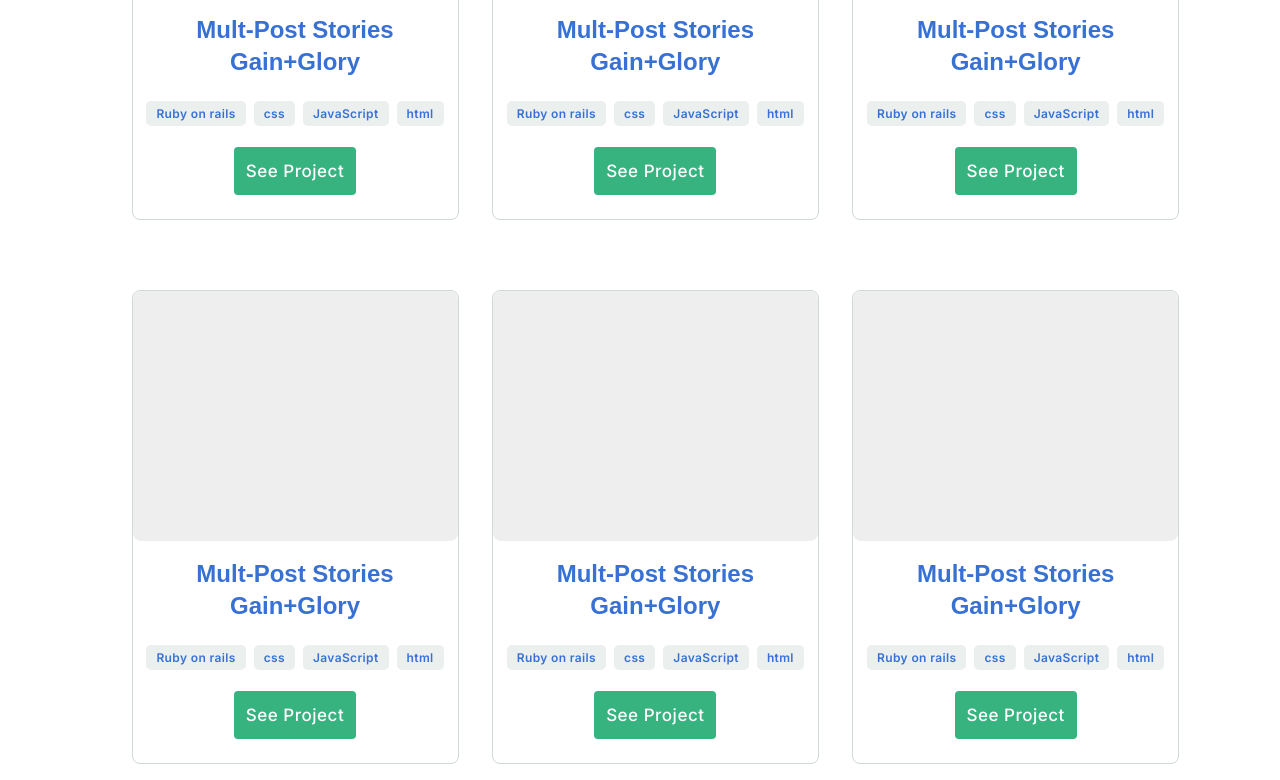
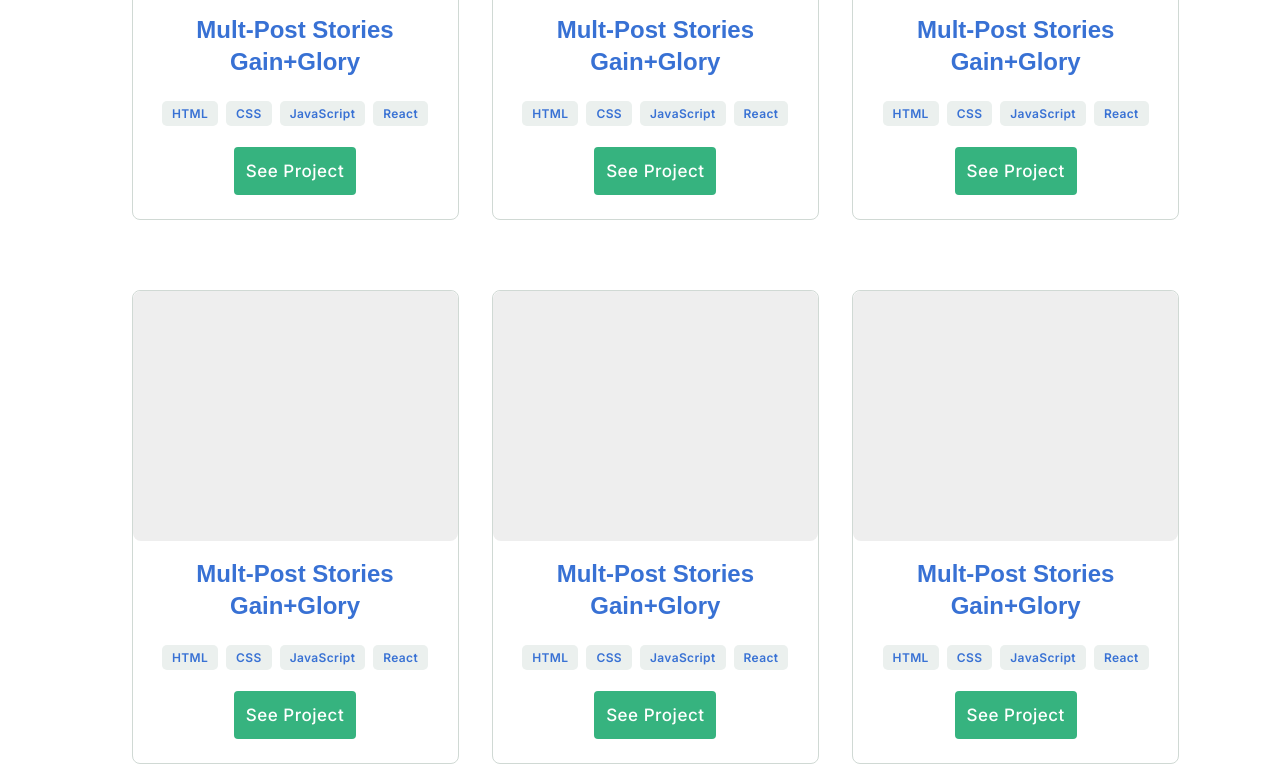
Before and after one commit to SaboorSohaib/sohaib-portfolio, a website: page index.html in a window 1280 px wide. Shown: the part 1140-1920 px from the top of the page. Drawn offline with Linux system fonts and the light colour scheme.

Commit message:
Add some changes

```diff
--- a/index.html
+++ b/index.html
@@ -88,10 +88,10 @@
 
             <h2 class="card-title">Mult-Post Stories<br />Gain+Glory</h2>
             <ul class="tag">
-              <li><a href="#">Ruby on rails</a></li>
-              <li><a href="#">css</a></li>
+              <li><a href="#">HTML</a></li>
+              <li><a href="#">CSS</a></li>
               <li><a href="#">JavaScript</a></li>
-              <li><a href="#">html</a></li>
+              <li><a href="#">React</a></li>
             </ul>
             <button onclick="projectsDetails(0)">See Project</button>
           </div>
@@ -100,10 +100,10 @@
 
             <h2 class="card-title">Mult-Post Stories<br />Gain+Glory</h2>
             <ul class="tag">
-              <li><a href="#">Ruby on rails</a></li>
-              <li><a href="#">css</a></li>
+              <li><a href="#">HTML</a></li>
+              <li><a href="#">CSS</a></li>
               <li><a href="#">JavaScript</a></li>
-              <li><a href="#">html</a></li>
+              <li><a href="#">React</a></li>
             </ul>
             <button onclick="projectsDetails(1)">See Project</button>
           </div>
@@ -112,10 +112,10 @@
 
             <h2 class="card-title">Mult-Post Stories<br />Gain+Glory</h2>
             <ul class="tag">
-              <li><a href="#">Ruby on rails</a></li>
-              <li><a href="#">css</a></li>
+              <li><a href="#">HTML</a></li>
+              <li><a href="#">CSS</a></li>
               <li><a href="#">JavaScript</a></li>
-              <li><a href="#">html</a></li>
+              <li><a href="#">React</a></li>
             </ul>
             <button onclick="projectsDetails(2)">See Project</button>
           </div>
@@ -124,10 +124,10 @@
 
             <h2 class="card-title">Mult-Post Stories<br />Gain+Glory</h2>
             <ul class="tag">
-              <li><a href="#">Ruby on rails</a></li>
-              <li><a href="#">css</a></li>
+              <li><a href="#">HTML</a></li>
+              <li><a href="#">CSS</a></li>
               <li><a href="#">JavaScript</a></li>
-              <li><a href="#">html</a></li>
+              <li><a href="#">React</a></li>
             </ul>
             <button onclick="projectsDetails(3)">See Project</button>
           </div>
@@ -136,10 +136,10 @@
 
             <h2 class="card-title">Mult-Post Stories<br />Gain+Glory</h2>
             <ul class="tag">
-              <li><a href="#">Ruby on rails</a></li>
-              <li><a href="#">css</a></li>
+              <li><a href="#">HTML</a></li>
+              <li><a href="#">CSS</a></li>
               <li><a href="#">JavaScript</a></li>
-              <li><a href="#">html</a></li>
+              <li><a href="#">React</a></li>
             </ul>
             <button onclick="projectsDetails(4)">See Project</button>
           </div>
@@ -148,10 +148,10 @@
 
             <h2 class="card-title">Mult-Post Stories<br />Gain+Glory</h2>
             <ul class="tag">
-              <li><a href="#">Ruby on rails</a></li>
-              <li><a href="#">css</a></li>
+              <li><a href="#">HTML</a></li>
+              <li><a href="#">CSS</a></li>
               <li><a href="#">JavaScript</a></li>
-              <li><a href="#">html</a></li>
+              <li><a href="#">React</a></li>
             </ul>
             <button onclick="projectsDetails(5)">See Project</button>
           </div>
@@ -166,17 +166,16 @@
             work and experience! If you like what you see and have a project you need
             coded, dont hestiate to contact me.
           </p>
-          <a class="about-btn">Get My Resume</a>
         </div>
         <div class="cards">
           <div class="language about-card">
             <img src="./assest/icon-languages.svg" alt="Language" class="language-img" />
             <h3 class="about-card-title title-lang">Languages</h3>
             <ul class="card-tag lang-btn ul1">
-              <li><a href="#">JavaScript</a></li>
-              <li><a href="#">Ruby</a></li>
               <li><a href="#">HTML</a></li>
               <li><a href="#">CSS</a></li>
+              <li><a href="#">JavaScript</a></li>
+              <li><a href="#">React</a></li>
             </ul>
           </div>
           <div class="framework about-card">
@@ -187,21 +186,15 @@
             <h3 class="about-card-title">Framework</h3>
             <ul class="card-tag frame-btn ul1">
               <li><a href="#">Bootstrap</a></li>
-              <li><a href="#">Ruby on rails</a></li>
-              <li><a href="#">RSpec</a></li>
-              <li class="ca-se"><a href="#">capybara</a></li>
-              <li class="ca-se"><a href="#">Selenium</a></li>
             </ul>
           </div>
           <div class="skills about-card">
             <img src="./assest/icon-skills.svg" alt="skills" class="skills-img" />
             <h3 class="about-card-title">Skills</h3>
             <ul class="card-tag skills-btn ul1">
-              <li><a href="#">Cokeit</a></li>
+              <li><a href="#">Pair Programming</a></li>
               <li><a href="#">GitHup</a></li>
-              <li><a href="#">Codepen</a></li>
-              <li><a href="#">Gitlap</a></li>
-              <li class="ter"><a href="#">Terminal</a></li>
+              <li><a href="#">Time Management</a></li>
             </ul>
           </div>
         </div>
--- a/style.css
+++ b/style.css
@@ -471,7 +471,6 @@
     flex-wrap: wrap;
     justify-content: center;
     align-items: center;
-    gap: 15px;
   }
 
   .about-me {
```
